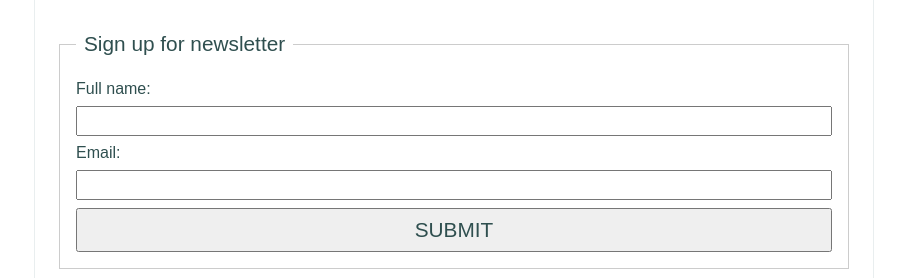
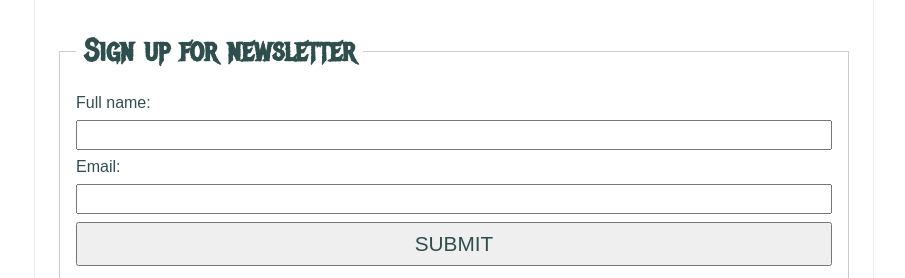
Before and after one commit to adepegba1/wdd130, a plain HTML site: page wwr/index.html in a window 1280 px wide. Shown: the part 869-1147 px from the top of the page, without its empty margins (188-1093 px from the left). Drawn offline with Linux system fonts and the light colour scheme; a web font is replaced by a local one.

Commit message:
transfer size issue solved

```diff
--- a/wwr/index.html
+++ b/wwr/index.html
@@ -50,7 +50,7 @@
         <section>
             <form>
                 <fieldset>
-                    <legend>Sign up for newsletter</legend>
+                    <legend><h2>Sign up for newsletter</h2></legend>
                     <label for="full-name">Full name:</label>
                     <input type="text" id="full-name" name="full-name">
                     <label for="email">Email:</label>
```
Also changed, not shown: wwr/images/background.jpg, wwr/images/client_2.jpg, wwr/images/client_3.jpg, wwr/images/client_4.jpg, wwr/images/client_5.jpg, wwr/images/home-page.jpg, wwr/images/profile.jpg, wwr/images/rainbow-mountain.jpg, wwr/images/short_image.jpg, wwr/images/trips-2.jpg, wwr/images/trips-3.jpg, wwr/images/trips-wireframe.jpg.
